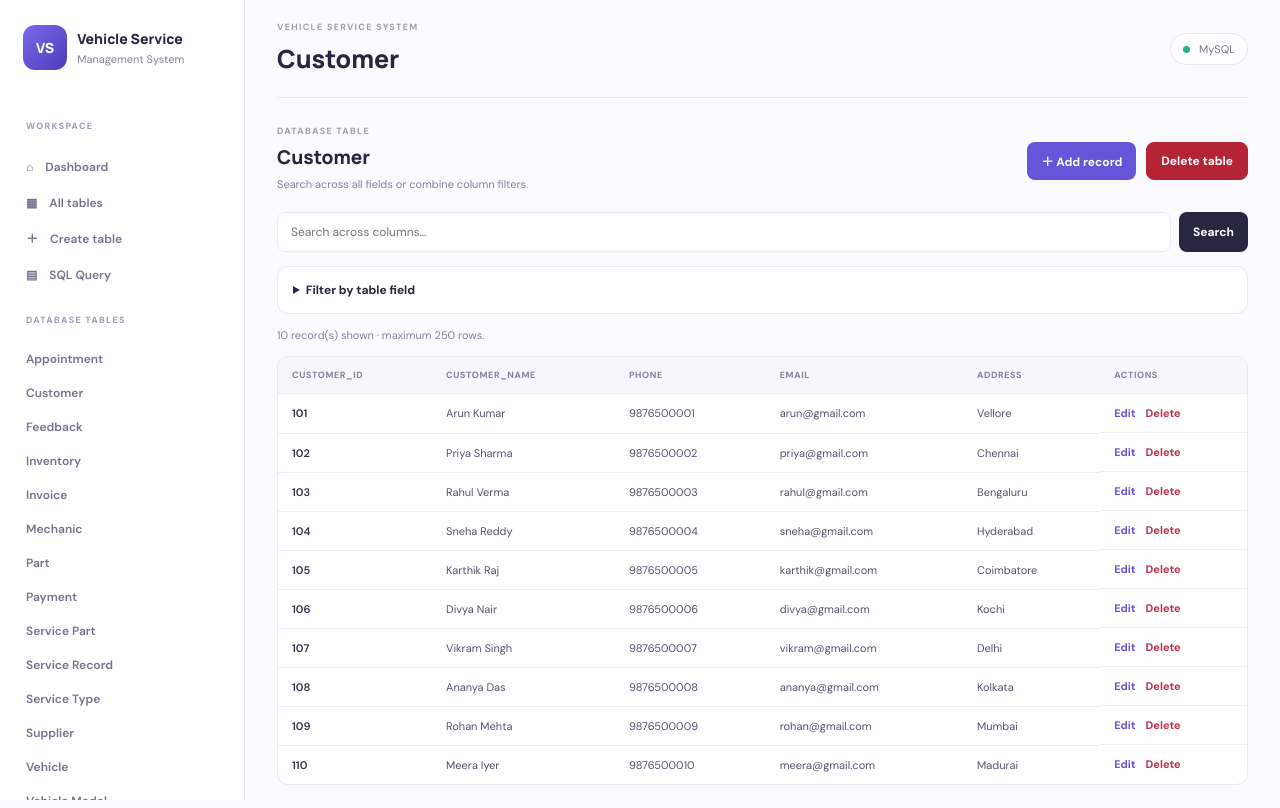
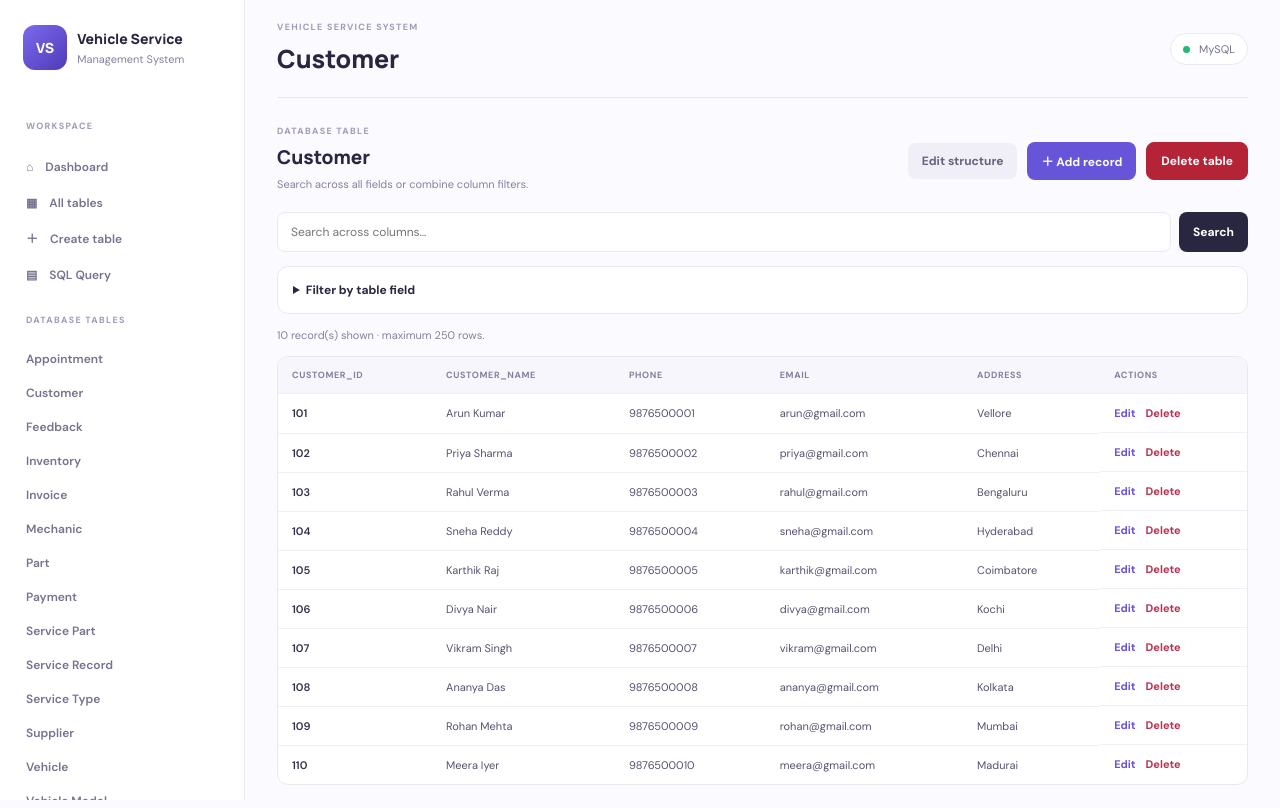
Before and after one commit to SourishHere/dbms---workbench, a Flask app: page /table/customer in a window 1280 px wide. Shown: the top 808 px of the page. Run offline with Flask 3, Linux system fonts and the light colour scheme; data comes from the database, SQL or seed files in the repository.

Commit message:
Add edit structure action to every table

```diff
--- a/templates/table.html
+++ b/templates/table.html
@@ -2,7 +2,7 @@
 {% block title %}{{ label }} | Vehicle Service{% endblock %}
 {% block heading %}{{ label }}{% endblock %}
 {% block content %}
-<section class="sectionhead toolbar"><div><p class="eyebrow">DATABASE TABLE</p><h2>{{ label }}</h2><p>Search across all fields or combine column filters.</p></div><div class="table-header-actions"><a class="button primary" href="{{ url_for('add_record',table=table) }}">＋ Add record</a>{% if is_custom_table %}<form method="post" action="{{ url_for('delete_table',table=table) }}" onsubmit="return confirm('Permanently delete the entire {{ table }} table and all its records? This cannot be undone.');"><input type="hidden" name="csrf_token" value="{{ csrf_token() }}"><button class="button danger" type="submit">Delete table</button></form>{% endif %}</div></section>
+<section class="sectionhead toolbar"><div><p class="eyebrow">DATABASE TABLE</p><h2>{{ label }}</h2><p>Search across all fields or combine column filters.</p></div><div class="table-header-actions"><a class="button ghost" href="{{ url_for('edit_table',table=table) }}">Edit structure</a><a class="button primary" href="{{ url_for('add_record',table=table) }}">＋ Add record</a>{% if is_custom_table %}<form method="post" action="{{ url_for('delete_table',table=table) }}" onsubmit="return confirm('Permanently delete the entire {{ table }} table and all its records? This cannot be undone.');"><input type="hidden" name="csrf_token" value="{{ csrf_token() }}"><button class="button danger" type="submit">Delete table</button></form>{% endif %}</div></section>
 <form class="search" method="get"><input name="q" value="{{ search }}" placeholder="Search across columns…">{% for field in filter_fields %}{% if field.lower %}{% if field.kind == "number" %}<input type="hidden" name="filter_min_{{ field.name }}" value="{{ field.lower }}">{% elif field.kind == "date" %}<input type="hidden" name="filter_from_{{ field.name }}" value="{{ field.lower }}">{% else %}<input type="hidden" name="filter_{{ field.name }}" value="{{ field.lower }}">{% endif %}{% endif %}{% if field.upper %}{% if field.kind == "number" %}<input type="hidden" name="filter_max_{{ field.name }}" value="{{ field.upper }}">{% elif field.kind == "date" %}<input type="hidden" name="filter_to_{{ field.name }}" value="{{ field.upper }}">{% endif %}{% endif %}{% endfor %}<button class="button dark" type="submit">Search</button>{% if search %}<a class="button ghost" href="{{ url_for('table_page',table=table) }}">Clear</a>{% endif %}</form>
 <details class="column-search" {% if has_column_filters %}open{% endif %}><summary>Filter by table field</summary>
 <form method="get" class="column-filter-form">{% if search %}<input type="hidden" name="q" value="{{ search }}">{% endif %}
```
